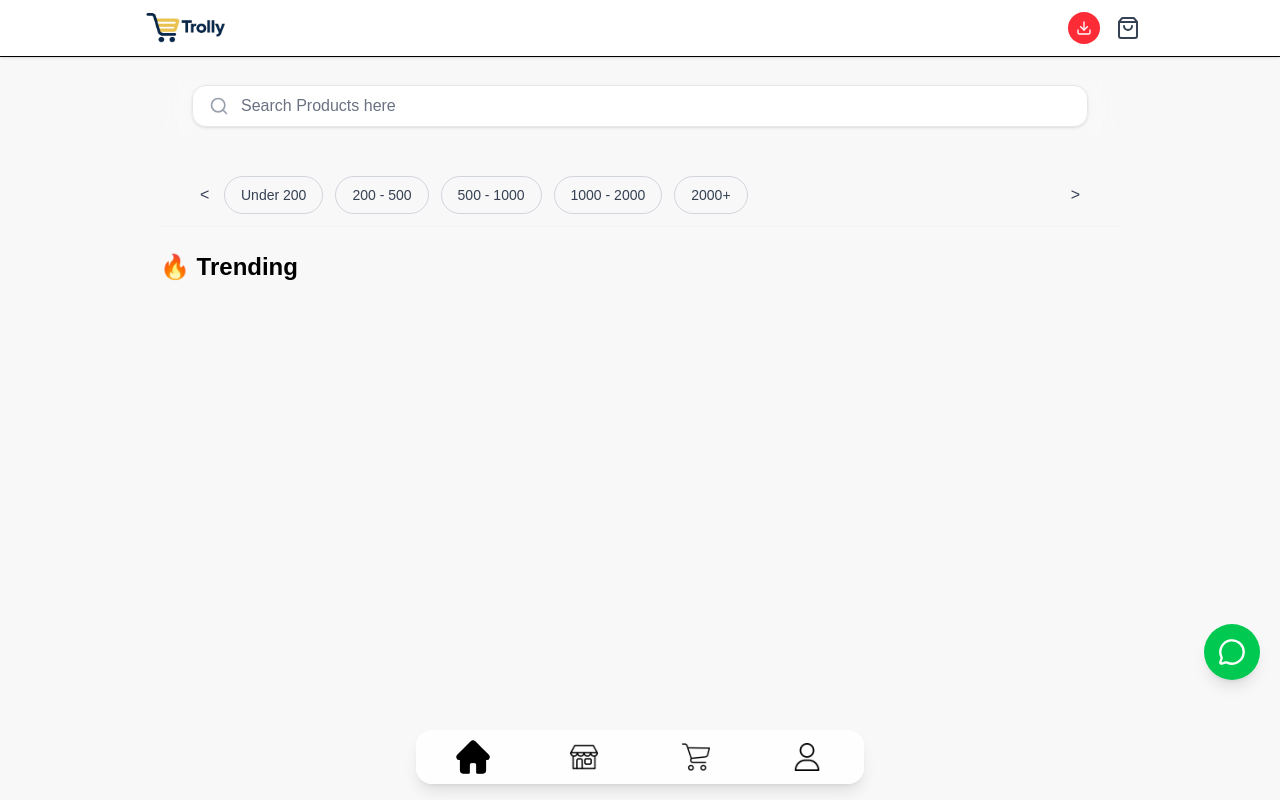
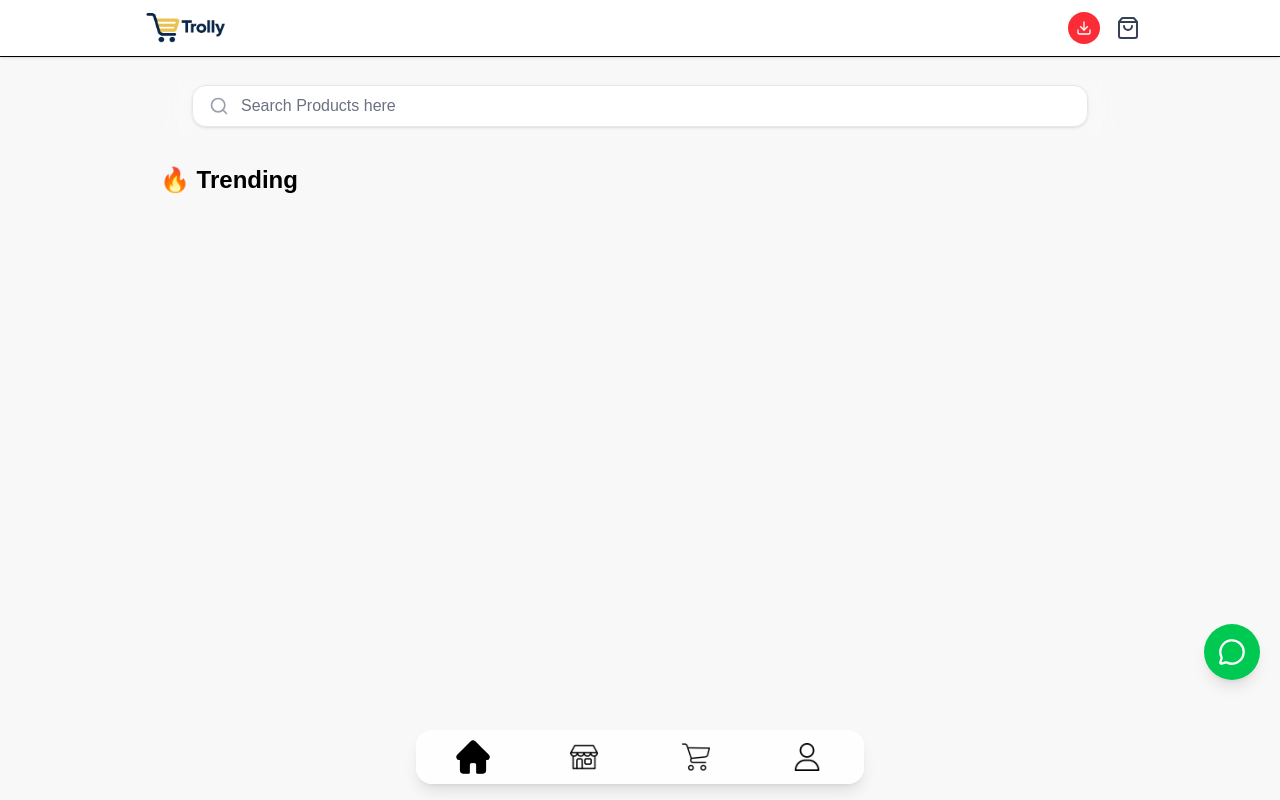
Before and after one commit to veonfeedback-byte/shop-plus-50, a Next.js app in the folder my-app/: page / in a window 1280 px wide. Built offline with nearby package versions, Linux system fonts and the light colour scheme.

Commit message:
Update page.tsx

```diff
--- a/my-app/app/page.tsx
+++ b/my-app/app/page.tsx
@@ -169,16 +169,6 @@ export default function HomePage() {
   const [activeSubcategory, setActiveSubcategory] = useState<string | null>(null);
   const [searchFocused, setSearchFocused] = useState(false);
 
-  // Price filter tags (skip under 150)
-  const priceTags = [
-    { label: "Under 200", min: 0, max: 200 },
-    { label: "200 - 500", min: 200, max: 500 },
-    { label: "500 - 1000", min: 500, max: 1000 },
-    { label: "1000 - 2000", min: 1000, max: 2000 },
-    { label: "2000+", min: 2000, max: Infinity },
-  ];
-
-  const [activePriceTag, setActivePriceTag] = useState<typeof priceTags[0] | null>(null);
 
   useEffect(() => {
     const hydrate = () => {
@@ -305,27 +295,12 @@ export default function HomePage() {
 
   /* ---------- Final results ---------- */
   const finalResults = useMemo<IndexedProduct[]>(() => {
-  let filtered = allProducts;
-
-  // Filter by active price tag
-  if (activePriceTag) {
-    filtered = filtered.filter(
-      (p) =>
-        Number(p.price) >= activePriceTag.min &&
-        Number(p.price) < activePriceTag.max
-    );
-  }
-
-  // Existing category/subcategory filter
     if (activeCategory || activeSubcategory) {
-    filtered = filtered.filter(
+      let filtered = allProducts.filter(
         (p) =>
           (!activeCategory || p.categorySlug === activeCategory) &&
           (!activeSubcategory || p.subcategorySlug === activeSubcategory)
       );
-  }
-
-  // Price sort
       if (priceSort) {
         filtered.sort((a, b) => {
           const pa = Number(a.price) || 0;
@@ -333,10 +308,10 @@ export default function HomePage() {
           return priceSort === "asc" ? pa - pb : pb - pa;
         });
       }
-
       return filtered;
-}, [allProducts, activePriceTag, activeCategory, activeSubcategory, priceSort]);
-
+    }
+    return searchResults;
+  }, [activeCategory, activeSubcategory, allProducts, searchResults, priceSort]);
 
   /* ---------- Reset Home ---------- */
   const resetHome = useCallback(() => {
@@ -558,58 +533,6 @@ export default function HomePage() {
           </div>
         </div>
 
-        {/* Price Slider */}
-        <div className="w-full py-3 px-1 border-b border-gray-100">
-          <div className="max-w-4xl mx-auto relative flex items-center">
-            {/* Left arrow */}
-            <button
-              onClick={() => {
-                const container = document.getElementById("price-slider");
-                if (container) container.scrollBy({ left: -120, behavior: "smooth" });
-              }}
-              className="absolute left-0 z-10 p-2 text-gray-700 hover:text-black transition"
-            >
-              &lt;
-            </button>
-
-            {/* Slider */}
-            <div
-              id="price-slider"
-              className="flex gap-3 overflow-x-auto scrollbar-hide px-8"
-              style={{ scrollbarWidth: "none" }}
-            >
-              {priceTags.map((tag) => (
-                <button
-                  key={tag.label}
-                  onClick={() => {
-                    setActivePriceTag(tag);
-                    setQuery("");
-                    setSearchTriggered(true);
-                    setShowBackButton(true);
-                  }}
-                  className={`flex-shrink-0 px-4 py-2 rounded-full border text-sm transition ${
-                    activePriceTag?.label === tag.label
-                      ? "bg-indigo-600 text-white border-indigo-600"
-                      : "bg-transparent text-gray-700 border-gray-300"
-                  }`}
-                >
-                  {tag.label}
-                </button>
-              ))}
-            </div>
-
-            {/* Right arrow */}
-            <button
-              onClick={() => {
-                const container = document.getElementById("price-slider");
-                if (container) container.scrollBy({ left: 120, behavior: "smooth" });
-              }}
-              className="absolute right-0 z-10 p-2 text-gray-700 hover:text-black transition"
-            >
-              &gt;
-            </button>
-          </div>
-        </div>
 
         {/* Search results */}
         {searchTriggered && (debouncedQuery || activeCategory || activeSubcategory) ? (
```
Lines whose indentation alone changed are shown as unchanged.
